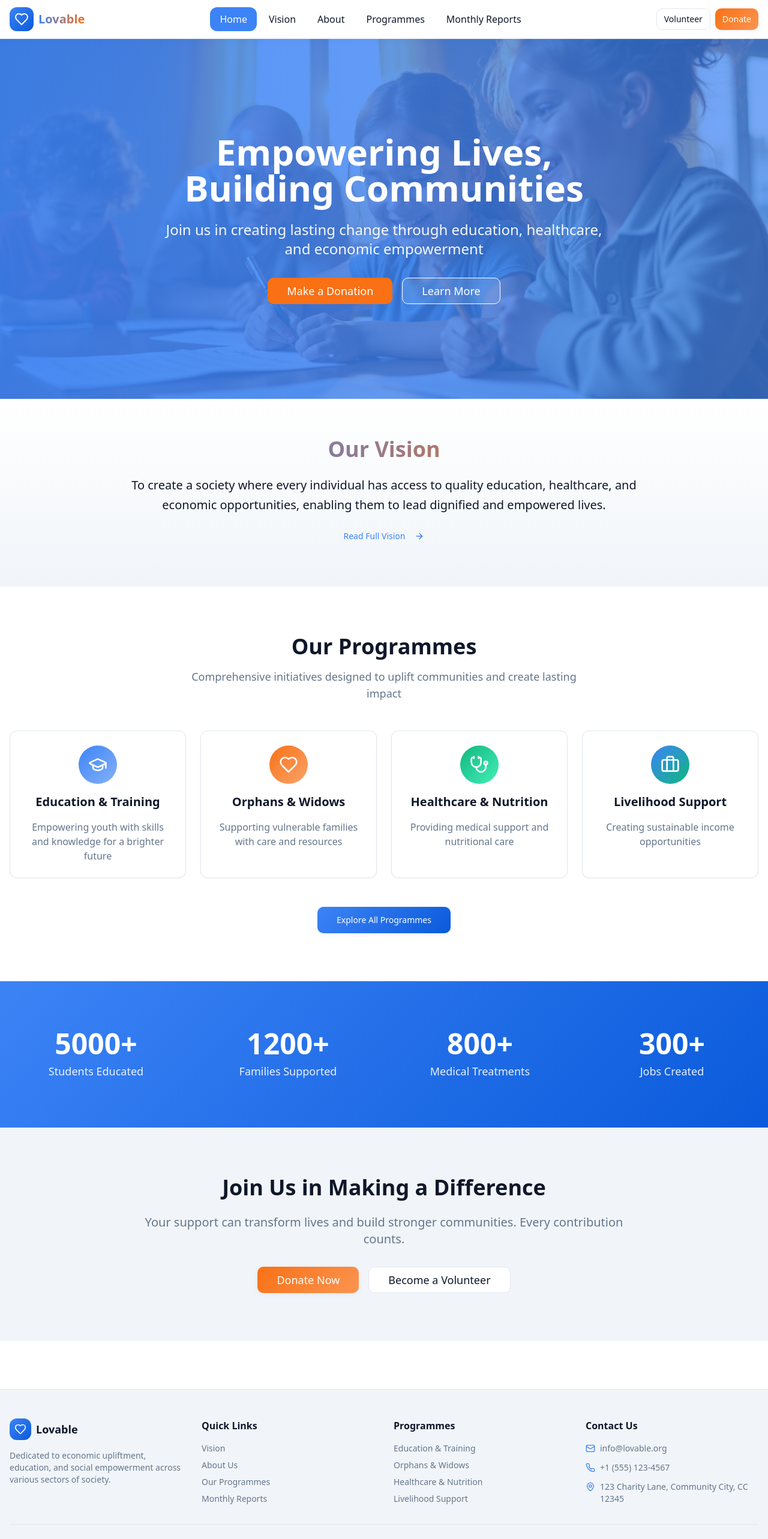
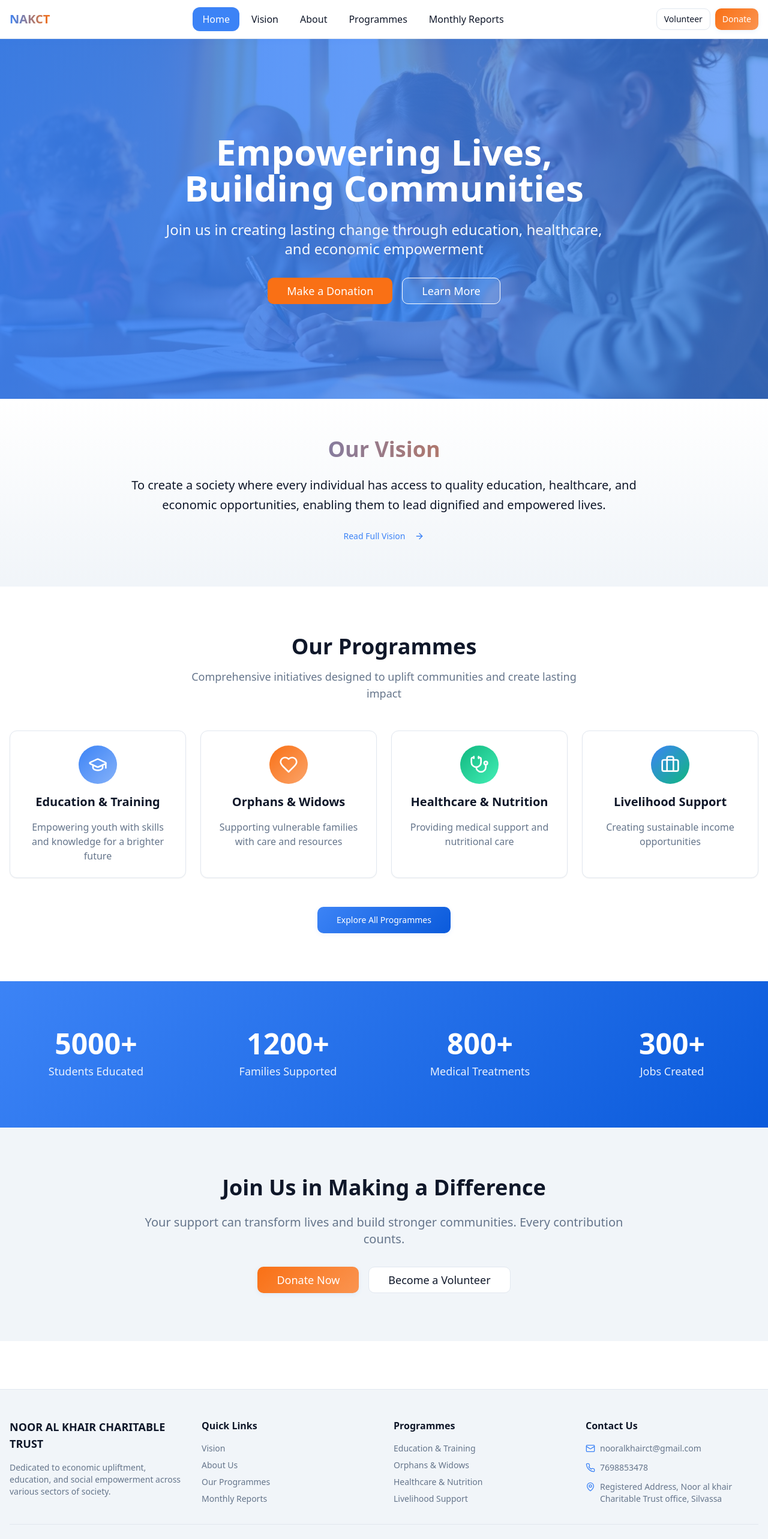
Before and after one commit to nooralkhair/lovable-uplift-hub, a React (Vite) app: page / in a window 1280 px wide. Shown: the top 2566 px of the page at 60% size. Built offline with nearby package versions, Linux system fonts and the light colour scheme; the HTML template or start-up script is replaced by a standard one.

Commit message:
basic changes

```diff
--- a/index.html
+++ b/index.html
@@ -3,19 +3,14 @@
   <head>
     <meta charset="UTF-8" />
     <meta name="viewport" content="width=device-width, initial-scale=1.0" />
-    <title>Lovable - Empowering Lives, Building Communities</title>
+    <title>NOOR AL-KHAIR CHARITABLE TRUST - Empowering Lives, Building Communities</title>
     <meta name="description" content="A non-profit organization dedicated to economic upliftment, education, healthcare, and social empowerment. Join us in making a lasting difference." />
-    <meta name="author" content="Lovable" />
+    <meta name="author" content="NOOR AL-KHAIR CHARITABLE TRUST" />
     <meta name="keywords" content="non-profit, charity, education, healthcare, empowerment, community development" />
 
-    <meta property="og:title" content="Lovable - Empowering Lives, Building Communities" />
+    <meta property="og:title" content="NOOR AL-KHAIR CHARITABLE TRUST - Empowering Lives, Building Communities" />
     <meta property="og:description" content="Join us in creating lasting change through education, healthcare, and economic empowerment." />
     <meta property="og:type" content="website" />
-    <meta property="og:image" content="https://lovable.dev/opengraph-image-p98pqg.png" />
-
-    <meta name="twitter:card" content="summary_large_image" />
-    <meta name="twitter:site" content="@lovable_dev" />
-    <meta name="twitter:image" content="https://lovable.dev/opengraph-image-p98pqg.png" />
   </head>
 
   <body>
--- a/package.json
+++ b/package.json
@@ -73,7 +73,6 @@
     "eslint-plugin-react-hooks": "^5.2.0",
     "eslint-plugin-react-refresh": "^0.4.20",
     "globals": "^15.15.0",
-    "lovable-tagger": "^1.1.10",
     "postcss": "^8.5.6",
     "tailwindcss": "^3.4.17",
     "typescript": "^5.8.3",
--- a/src/components/Footer.tsx
+++ b/src/components/Footer.tsx
@@ -9,10 +9,7 @@ const Footer = () => {
           {/* About */}
           <div className="space-y-4">
             <div className="flex items-center gap-2">
-              <div className="bg-gradient-hero p-2 rounded-lg">
-                <Heart className="h-5 w-5 text-primary-foreground" />
-              </div>
-              <span className="text-lg font-bold">Lovable</span>
+              <span className="text-lg font-bold">NOOR AL KHAIR CHARITABLE TRUST</span>
             </div>
             <p className="text-sm text-muted-foreground">
               Dedicated to economic upliftment, education, and social empowerment across various sectors of society.
@@ -63,22 +60,22 @@ const Footer = () => {
             <ul className="space-y-3 text-sm">
               <li className="flex items-start gap-2">
                 <Mail className="h-4 w-4 mt-0.5 text-primary flex-shrink-0" />
-                <span className="text-muted-foreground">info@lovable.org</span>
+                <span className="text-muted-foreground">nooralkhairct@gmail.com</span>
               </li>
               <li className="flex items-start gap-2">
                 <Phone className="h-4 w-4 mt-0.5 text-primary flex-shrink-0" />
-                <span className="text-muted-foreground">+1 (555) 123-4567</span>
+                <span className="text-muted-foreground">7698853478</span>
               </li>
               <li className="flex items-start gap-2">
                 <MapPin className="h-4 w-4 mt-0.5 text-primary flex-shrink-0" />
-                <span className="text-muted-foreground">123 Charity Lane, Community City, CC 12345</span>
+                <span className="text-muted-foreground">Registered Address, Noor al khair Charitable Trust office, Silvassa</span>
               </li>
             </ul>
           </div>
         </div>
 
         <div className="border-t border-border mt-8 pt-8 text-center text-sm text-muted-foreground">
-          <p>&copy; {new Date().getFullYear()} Lovable. All rights reserved. Making a difference, one life at a time.</p>
+          <p>&copy; {new Date().getFullYear()} NAKCT. All rights reserved. Making a difference, one life at a time.</p>
         </div>
       </div>
     </footer>
--- a/src/components/Navigation.tsx
+++ b/src/components/Navigation.tsx
@@ -23,11 +23,8 @@ const Navigation = () => {
         <div className="flex justify-between items-center h-16">
           {/* Logo */}
           <Link to="/" className="flex items-center gap-2 group">
-            <div className="bg-gradient-hero p-2 rounded-lg transition-transform group-hover:scale-105">
-              <Heart className="h-6 w-6 text-primary-foreground" />
-            </div>
             <span className="text-xl font-bold bg-gradient-to-r from-primary to-secondary bg-clip-text text-transparent">
-              Lovable
+              NAKCT
             </span>
           </Link>
 
--- a/src/index.css
+++ b/src/index.css
@@ -8,7 +8,7 @@ All colors MUST be HSL.
 
 @layer base {
   :root {
-    /* Lovable Non-Profit Design System */
+    /* NAKCT Non-Profit Design System */
     --background: 0 0% 100%;
     --foreground: 222 47% 11%;
 
--- a/src/pages/About.tsx
+++ b/src/pages/About.tsx
@@ -35,7 +35,7 @@ const About = () => {
       <section className="bg-gradient-hero text-primary-foreground py-20">
         <div className="container mx-auto px-4 text-center max-w-4xl">
           <h1 className="text-5xl md:text-6xl font-bold mb-6 animate-fade-in">
-            About Lovable
+            About NAKCT
           </h1>
           <p className="text-xl md:text-2xl opacity-95 leading-relaxed animate-slide-up">
             A journey of compassion, commitment, and community transformation
@@ -54,7 +54,7 @@ const About = () => {
           <Card className="border-2 border-primary/20 shadow-card">
             <CardContent className="p-8 md:p-12 space-y-6 text-lg leading-relaxed">
               <p>
-                <span className="font-semibold text-primary">Lovable</span> was born from a simple yet powerful idea:
+                <span className="font-semibold text-primary">NAKCT</span> was born from a simple yet powerful idea:
                 that every individual, regardless of their circumstances, deserves the opportunity to live a life of
                 dignity, purpose, and prosperity.
               </p>
--- a/src/pages/Vision.tsx
+++ b/src/pages/Vision.tsx
@@ -51,7 +51,7 @@ const Vision = () => {
           <Card className="border-2 border-primary/20 shadow-card">
             <CardContent className="p-8 md:p-12 space-y-6 text-lg leading-relaxed">
               <p>
-                At <span className="font-semibold text-primary">Lovable</span>, we believe in the transformative
+                At <span className="font-semibold text-primary">NAKCT</span>, we believe in the transformative
                 power of education, compassion, and opportunity. Our vision is rooted in the fundamental belief
                 that every person deserves the chance to thrive, not just survive.
               </p>
--- a/vite.config.ts
+++ b/vite.config.ts
@@ -1,7 +1,6 @@
 import { defineConfig } from "vite";
 import react from "@vitejs/plugin-react-swc";
 import path from "path";
-import { componentTagger } from "lovable-tagger";
 
 // https://vitejs.dev/config/
 export default defineConfig(({ mode }) => ({
@@ -9,7 +8,7 @@ export default defineConfig(({ mode }) => ({
     host: "::",
     port: 8080,
   },
-  plugins: [react(), mode === "development" && componentTagger()].filter(Boolean),
+  plugins: mode === "development" ? [react()] : [],
   resolve: {
     alias: {
       "@": path.resolve(__dirname, "./src"),
```
Also changed, not shown: 2 other files (tests, documents, lock files or other folders).
